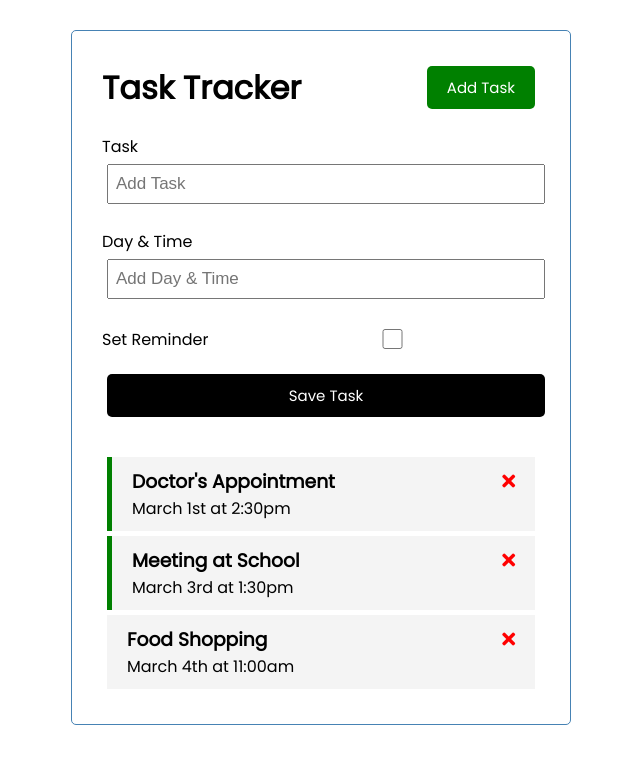
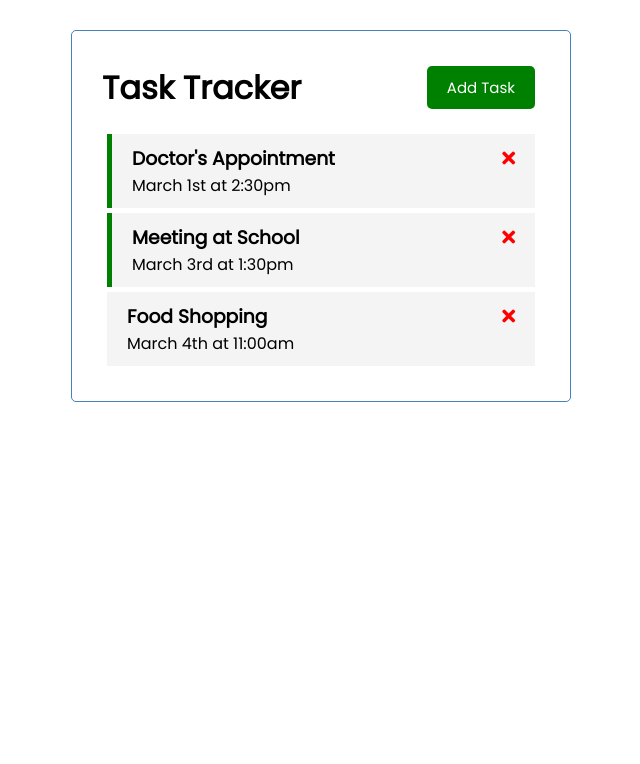
Before and after one commit to ShujaatAzim/VueTasks, a Vue app: page / in a window 1280 px wide. Shown: the top 764 px of the page, without its empty margins (319-959 px from the left). Built offline with nearby package versions, Linux system fonts and the light colour scheme.

Commit message:
Added feature to toggle the form on add task click. Also conditionally styles the button based on form showing or not.

```diff
--- a/src/App.vue
+++ b/src/App.vue
@@ -1,7 +1,9 @@
 <template>
   <div class="container">
-    <Header title="Task Tracker" />
-    <AddTask @add-task="addTask" />
+    <Header @toggle-form="toggleForm" title="Task Tracker" :showForm="showForm" />
+    <div>
+      <AddTask v-if="showForm" @add-task="addTask" />
+    </div>
     <Tasks @delete-task="deleteTask" @toggle-reminder="toggleReminder" :tasks="tasks" />
   </div>
 </template>
@@ -20,7 +22,8 @@
     },
     data () {
       return {
-        tasks: []
+        tasks: [],
+        showForm: false
       }
     },
     methods: {
@@ -35,6 +38,9 @@
       toggleReminder(id) {
         this.tasks = this.tasks.map(task => task.id === id ? { ...task, reminder: !task.reminder } : task )
       },
+      toggleForm() {
+        this.showForm = !this.showForm
+      }
     },
     created () {
       this.tasks = [
--- a/src/components/Button.vue
+++ b/src/components/Button.vue
@@ -11,7 +11,7 @@
     },
     methods: {
       onClick() {
-        console.log("click!")
+        this.$emit('toggle-form')
       }
     }
   }
--- a/src/components/Header.vue
+++ b/src/components/Header.vue
@@ -1,7 +1,7 @@
 <template>
   <header>
     <h1>{{ title }}</h1>
-    <Button text="Add Task" color="green" />
+    <Button @toggle-form="$emit('toggle-form')" :text="showForm ? 'Close' : 'Add Task'" :color="showForm ? 'red' : 'green'" />
   </header>
 </template>
 
@@ -13,7 +13,8 @@
       Button
     },
     props: {
-      title: String
+      title: String,
+      showForm: Boolean
     }
   }
 </script>
```
